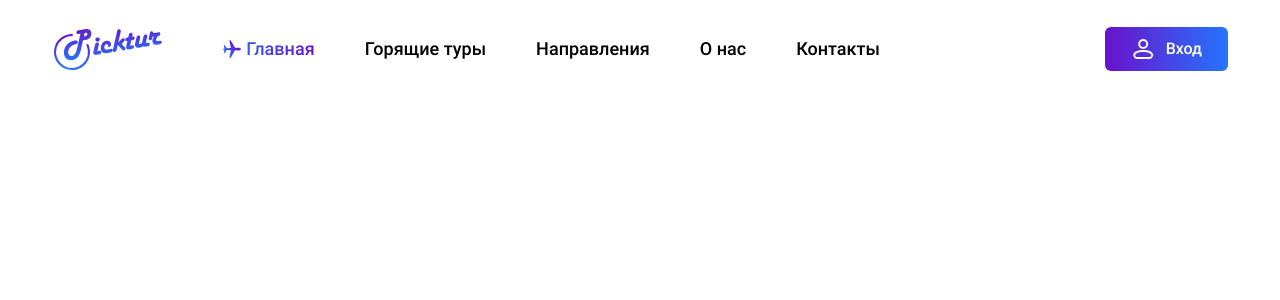
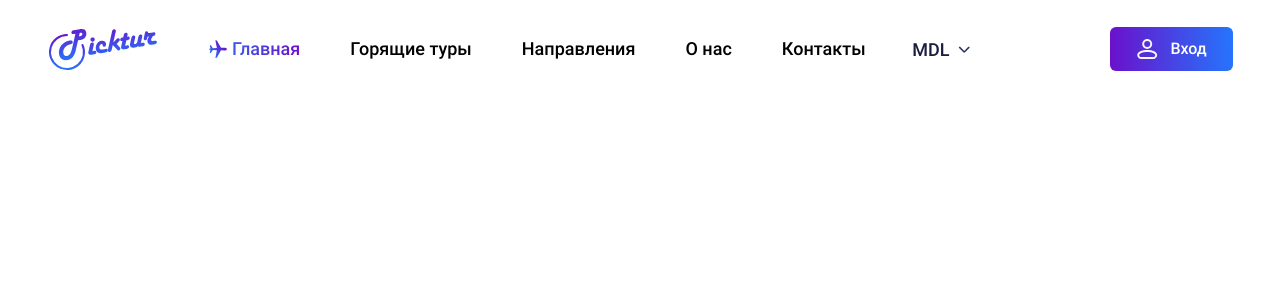
Before and after one commit to javokhirbekkhaydarov/picktur, a Nuxt app: page / in a window 1280 px wide. Shown: the top 300 px of the page. Built offline with nearby package versions, Linux system fonts and the light colour scheme.

Commit message:
add switcher

```diff
--- /dev/null
+++ b/assets/css/header.css
@@ -0,0 +1,83 @@
+.link_name {
+  display: flex;
+  align-items: center;
+  font-family: Roboto_Medium, sans-serif;
+  font-size: 18px;
+  font-weight: 500;
+  line-height: 25.2px;
+  text-align: left;
+  gap: 4px;
+}
+.active_link_name {
+  background: -webkit-linear-gradient(180deg, #6a11cb 0%, #2575fc 100%);
+  -webkit-background-clip: text;
+  -webkit-text-fill-color: transparent;
+}
+
+.auth_button {
+  background: var(--gradient);
+  border-radius: 6px;
+  padding: 10px 48px;
+  gap: 10px;
+  font-family: Roboto_Medium, sans-serif;
+  font-weight: 500;
+  font-size: 16px;
+  line-height: 22.4px;
+  text-align: center;
+  color: var(--white);
+  cursor: pointer;
+  display: flex;
+  justify-content: center;
+}
+
+.switcher_body {
+  border-radius: var(--radiusrounded-small);
+  border: 1px solid var(--Border-Border-color-border-primary);
+  width: 200px;
+  position: absolute;
+  top: 30px;
+  gap: 2px;
+}
+.switcher_heading {
+  display: flex;
+  gap: 8px;
+}
+
+.switcher_body_title {
+  font-family: Roboto, sans-serif;
+  font-size: 16px;
+  font-weight: 400;
+  line-height: 22.4px;
+  text-align: left;
+  color: var(--color-text-secondary);
+}
+.switcher_item {
+  padding: 8px;
+  gap: 10px;
+  font-family: Roboto, sans-serif;
+  font-size: 16px;
+  font-weight: 400;
+  line-height: 22.4px;
+  text-align: left;
+  color: var(--color-text-main);
+  cursor: pointer;
+  border-radius: var(--radiusrounded-md);
+}
+
+.current_switcher {
+  background: linear-gradient(
+    180deg,
+    rgba(106, 17, 203, 0.25) 0%,
+    rgba(37, 117, 252, 0.25) 100%
+  );
+}
+
+.switcher_heading {
+  font-family: Roboto_Medium, sans-serif;
+  font-size: 18px;
+  font-weight: 500;
+  text-align: center;
+  color: var(--color-text-main);
+  display: flex;
+  align-items: center;
+}
--- a/assets/css/main.css
+++ b/assets/css/main.css
@@ -1,5 +1,6 @@
 @import "fonts.css";
 @import "variables.css";
+@import "header.css";
 * {
     margin: 0;
     padding: 0;
--- a/assets/css/variables.css
+++ b/assets/css/variables.css
@@ -1,38 +1,9 @@
 :root {
   --white: #fff;
   --color-text-main: #1a1d3e;
-  --gradient: linear-gradient(89.15deg, #6A11CB 0%, #2575FC 99.86%);
-
+  --gradient: linear-gradient(89.15deg, #6a11cb 0%, #2575fc 99.86%);
+  --radiusrounded-small: 8px;
+  --radiusrounded-md: 6px;
+  --Border-Border-color-border-primary: #e5e7eb;
+  --color-text-secondary: #6c6e8c;
 }
-
-.link_name {
-  display: flex;
-  align-items: center;
-  font-family: Roboto_Medium, sans-serif;
-  font-size: 18px;
-  font-weight: 500;
-  line-height: 25.2px;
-  text-align: left;
-  gap: 4px;
-}
-.active_link_name {
-  background:  -webkit-linear-gradient(180deg, #6a11cb 0%, #2575fc 100%);
-  -webkit-background-clip: text;
-  -webkit-text-fill-color: transparent;
-}
-
-.auth_button {
-  background: var(--gradient);
-  border-radius: 6px;
-  padding: 10px 48px;
-  gap: 10px;
-  font-family: Roboto_Medium, sans-serif;
-  font-weight: 500;
-  font-size: 16px;
-  line-height: 22.4px;
-  text-align: center;
-  color: var(--white);
-  cursor: pointer;
-  display: flex;
-  justify-content: center;
-}
--- a/components/CurrencyComponent.vue
+++ b/components/CurrencyComponent.vue
@@ -1,11 +1,78 @@
 <template>
-  <div></div>
+  <div class="switcher relative">
+    <div
+      class="switcher_heading flex justify-between"
+      @click="toggleDropdown"
+      :class="{ '': isDropdownOpen }"
+    >
+      {{ selectedCurrency.slice(2) }}
+      <img
+        :class="{ 'rotate-180': isDropdownOpen }"
+        src="@/assets/icons/down.svg"
+        alt=""
+        class="down_up"
+      />
+    </div>
+    <transition name="slide-fade">
+      <div
+        v-if="isDropdownOpen"
+        class="switcher_body p-[10px] gap-[10px] flex flex-col"
+      >
+        <div class="switcher_body_title p-[8px] gap-[10px]">Валюта</div>
+        <div
+          v-for="(currency, index) in currencies"
+          :key="index"
+          @click="selectCurrency(currency)"
+          class="switcher_item"
+          :class="{ current_switcher: currency === selectedCurrency }"
+        >
+          {{ currency }}
+        </div>
+      </div>
+    </transition>
+  </div>
 </template>
 
-<script>
-export default {
-  name: "CurrencyComponent",
+<script setup lang="ts">
+const isDropdownOpen = ref(false);
+const selectedCurrency = ref("L-MDL");
+const currencies = ref(["€-EUR", "L-MDL"]);
+
+const toggleDropdown = () => {
+  isDropdownOpen.value = !isDropdownOpen.value;
+};
+
+const selectCurrency = (currency: string) => {
+  selectedCurrency.value = currency;
+  isDropdownOpen.value = false;
 };
 </script>
 
-<style scoped></style>
+<style scoped>
+.switcher_heading {
+  cursor: pointer;
+}
+
+/* transition */
+
+.slide-fade-enter-active {
+  transition: all 0.3s ease-out;
+}
+
+.slide-fade-leave-active {
+  transition: all 0.3s cubic-bezier(1, 0.5, 0.8, 1);
+}
+
+.slide-fade-enter-from,
+.slide-fade-leave-to {
+  transform: translateY(10px);
+  opacity: 0;
+}
+
+.down_up {
+  transition: all 0.3s linear;
+}
+.rotate-180 {
+  transform: rotate(180deg);
+}
+</style>
--- a/components/HeaderSection.vue
+++ b/components/HeaderSection.vue
@@ -1,7 +1,7 @@
 <template>
   <div class="header bg-white flex justify-center">
     <div
-      class="container max-width-xxl p-6 flex justify-around align-middle items-center"
+      class="container max-w-[1290px] p-6 flex justify-around align-middle items-center"
     >
       <LogoComponent />
       <ul class="links flex justify-between gap-[50px]">
```
Also changed, not shown: assets/icons/down.svg (added), assets/icons/up.svg (added).
